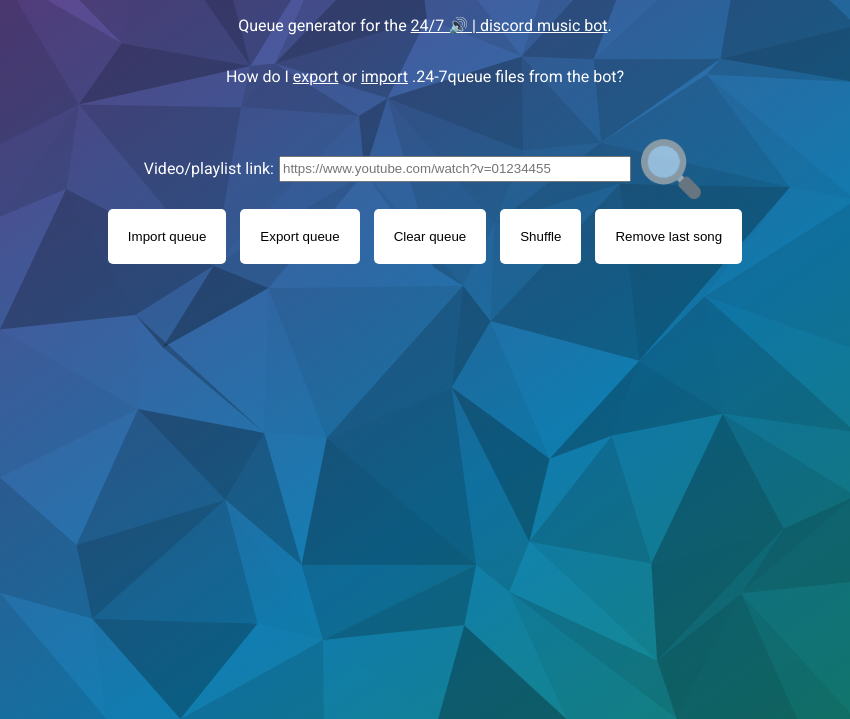
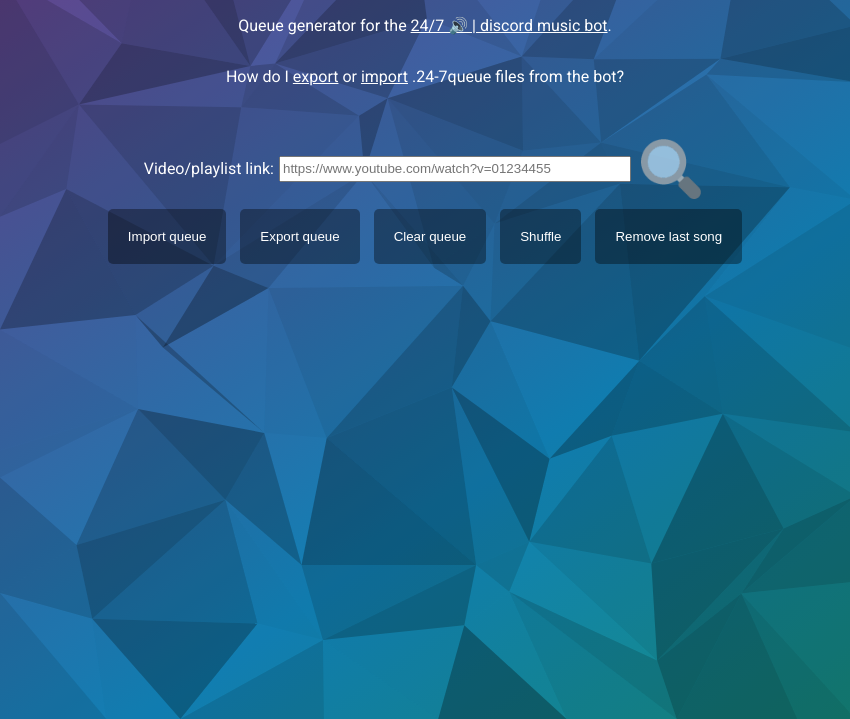
Before and after one commit to JanieUwU/24-7-Music-Bot-Queue-Generator, an Electron app: page assets/html/index.html in a window 850 px wide. Shown: the part 81-800 px from the top of the page. Drawn offline with Linux system fonts and the light colour scheme; no server answers.

Commit message:
Edit button design.

```diff
--- a/assets/css/main.css
+++ b/assets/css/main.css
@@ -54,12 +54,12 @@
 
     button {
       border: none;
-      background: white;
+      background: rgba(0, 0, 0, 0.363);
       border-radius: 5px;
       padding: 20px;
       margin: 5px;
       /* width: 25%; */
-      color: black;
+      color: rgb(255, 255, 255);
       transition-duration: 250ms;
     }
 
```
